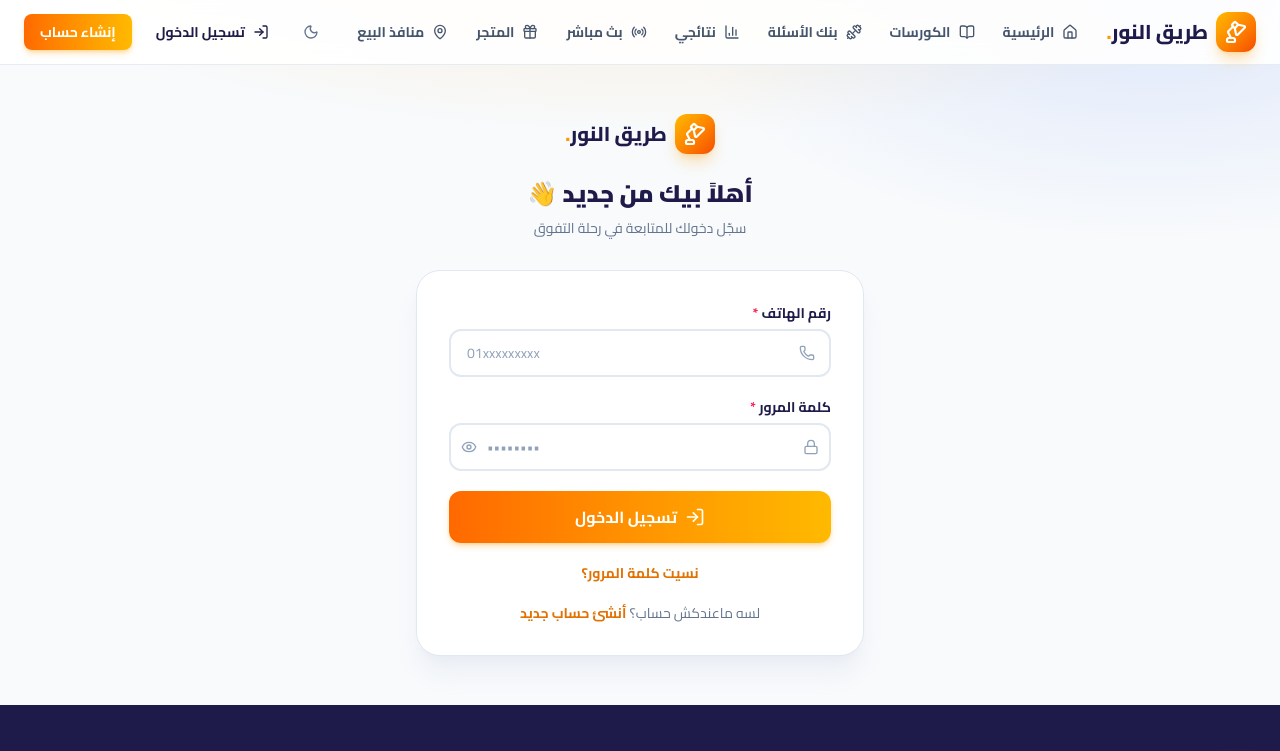
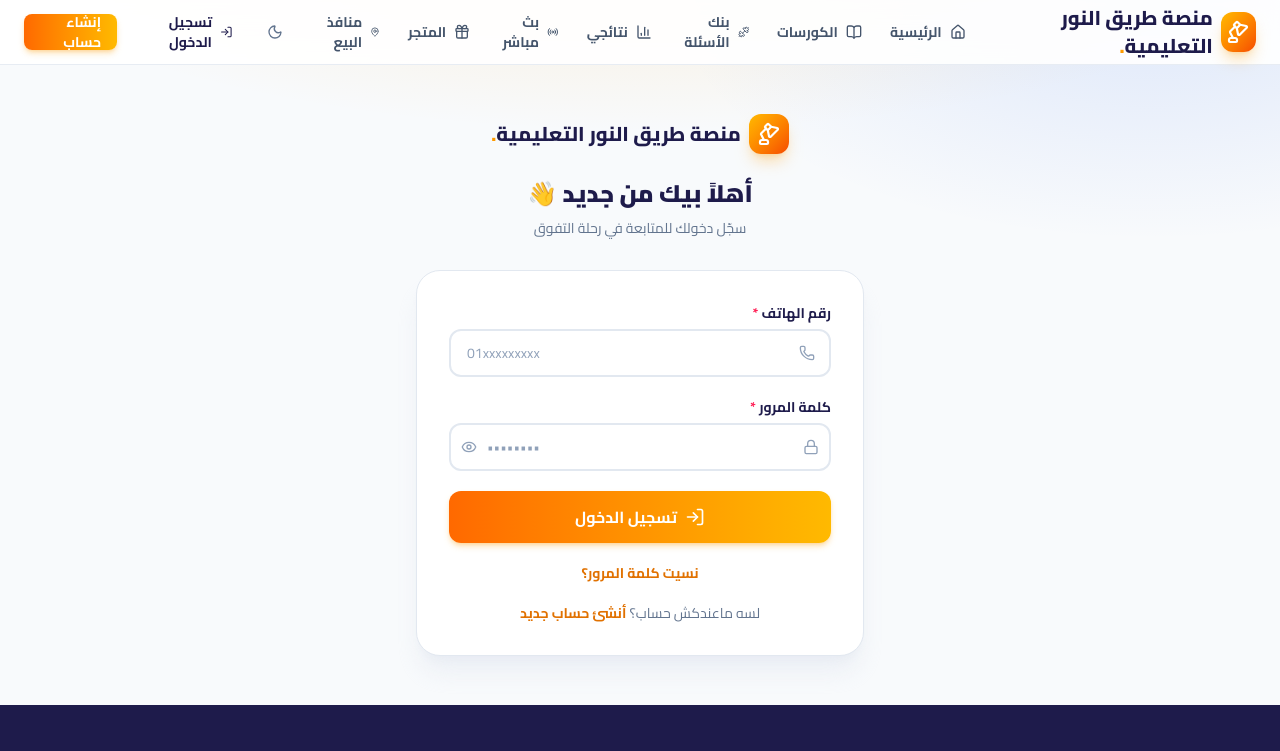
Before and after one commit to tegana74/tareeq-alnoor-platform, a Next.js app: page /login in a window 1280 px wide. Shown: the top 751 px of the page. Built offline with nearby package versions, Linux system fonts and the light colour scheme; no server answers.

Commit message:
تحديث Metadata: عنوان ووصف وكلمات مفتاحية + رابط الموقع

```diff
--- a/src/app/layout.tsx
+++ b/src/app/layout.tsx
@@ -1,7 +1,7 @@
 import type { Metadata } from "next"
 import { Cairo } from "next/font/google"
 import "./globals.css"
-import { APP_DESCRIPTION, APP_NAME } from "@/lib/constants"
+import { APP_DESCRIPTION, APP_NAME, SITE_URL } from "@/lib/constants"
 
 const cairo = Cairo({
   variable: "--font-cairo",
@@ -11,16 +11,35 @@ const cairo = Cairo({
 
 export const metadata: Metadata = {
   title: {
-    default: `${APP_NAME} — منصة تعليمية للمرحلة الثانوية`,
+    default: "منصة طريق النور التعليمية | شرح وتدريبات المناهج الدراسية",
     template: `%s | ${APP_NAME}`,
   },
   description: APP_DESCRIPTION,
-  metadataBase: new URL("http://localhost:3000"),
+  keywords: [
+    "منصة طريق النور",
+    "تعليم إلكتروني",
+    "شرح مناهج دراسية",
+    "مراجعات نهائية",
+    "امتحانات تفاعلية",
+    "دروس اونلاين",
+    "منصة تعليمية مصرية",
+  ],
+  metadataBase: new URL(SITE_URL),
   openGraph: {
-    title: APP_NAME,
+    title: "منصة طريق النور التعليمية | شرح وتدريبات المناهج الدراسية",
     description: APP_DESCRIPTION,
+    url: SITE_URL,
+    siteName: APP_NAME,
     locale: "ar_EG",
     type: "website",
+  },
+  twitter: {
+    card: "summary_large_image",
+    title: "منصة طريق النور التعليمية | شرح وتدريبات المناهج الدراسية",
+    description: APP_DESCRIPTION,
+  },
+  alternates: {
+    canonical: SITE_URL,
   },
 }
 
--- a/src/lib/constants.ts
+++ b/src/lib/constants.ts
@@ -1,7 +1,8 @@
-export const APP_NAME = "طريق النور"
+export const APP_NAME = "منصة طريق النور التعليمية"
 export const APP_NAME_EN = "Tareeq El-Noor"
 export const APP_DESCRIPTION =
-  "منصة طريق النور التعليمية — أفضل المدرسين، محاضرات، واجبات وامتحانات للمرحلة الثانوية. ذاكر في أي وقت وفي أي مكان."
+  "منصة طريق النور التعليمية المتكاملة لتقديم أقوى شرح، مراجعات، وامتحانات تفاعلية للمناهج الدراسية بخبرة تعليمية مميزة لضمان التفوق الدراسي."
+export const SITE_URL = "https://www.tareeq-alnoor.online"
 
 export const PAYMENT = {
   vodafoneCash: "01021416244",
```
